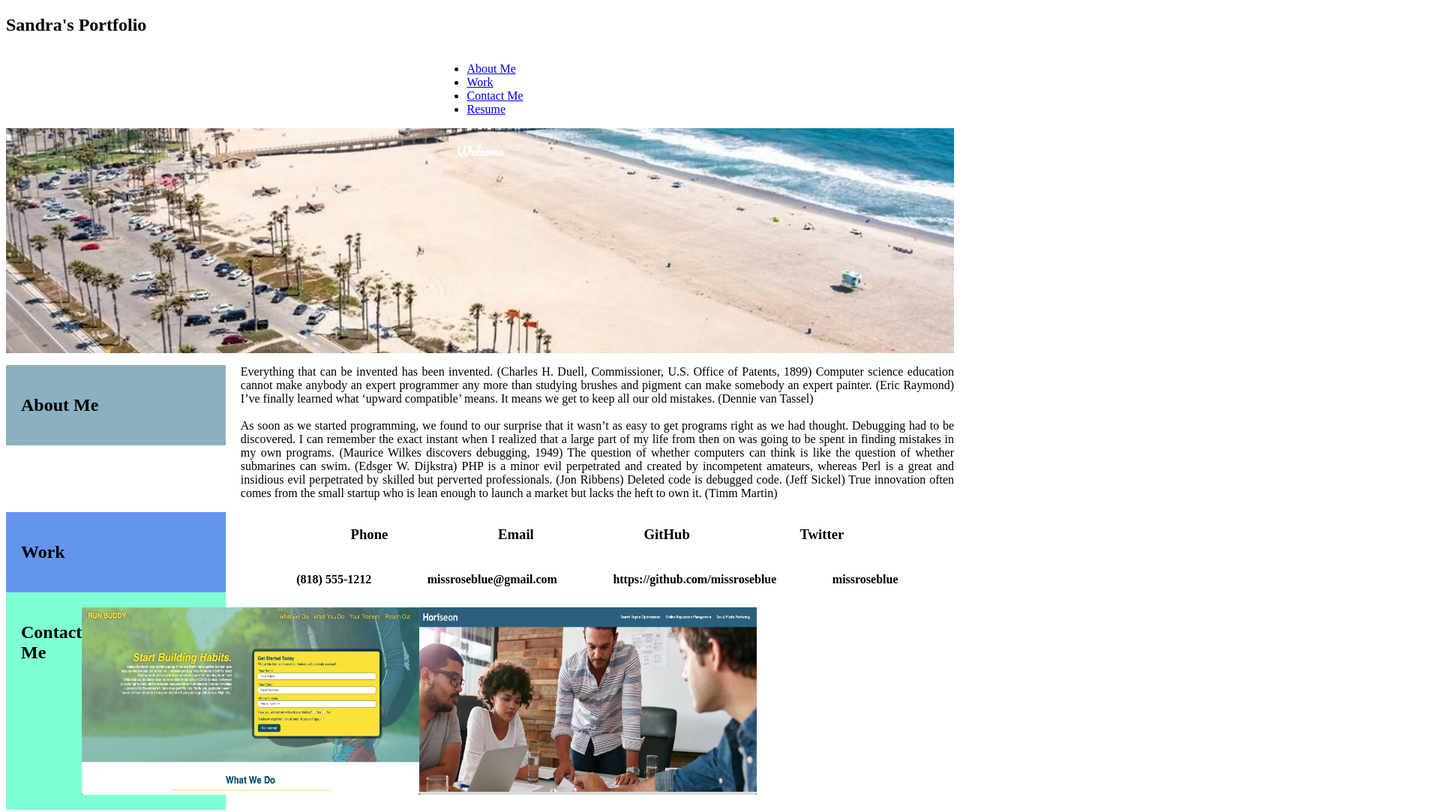
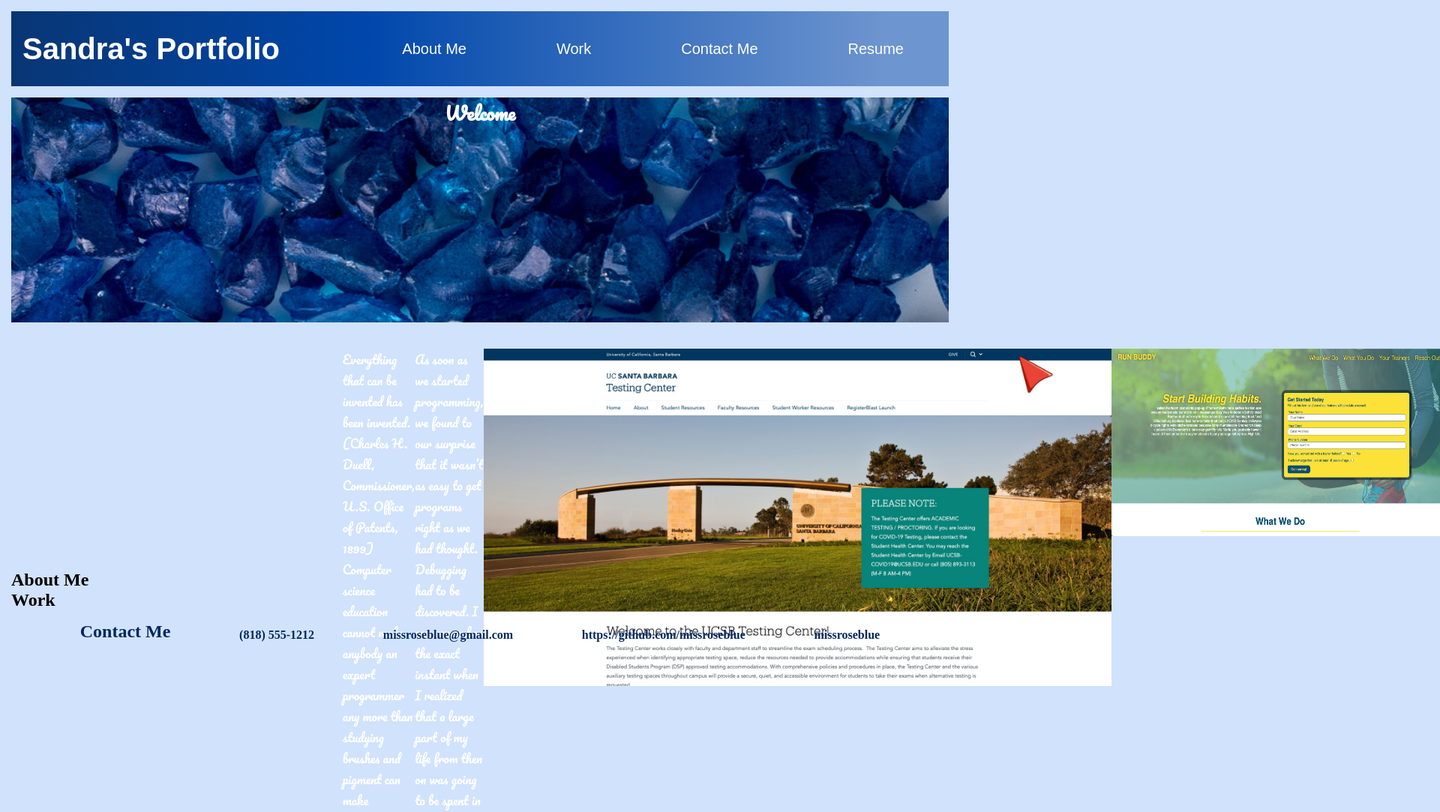
Before and after one commit to smcaceres/smcaceres.github.io, a plain HTML site: page index.html in a window 1280 px wide. Shown: the top 1083 px of the page at 75% size, 1920 px wide, since content can reach past the window. Drawn offline with Linux system fonts and the light colour scheme.

Commit message:
added grid

```diff
--- a/assets/style.css
+++ b/assets/style.css
@@ -1,91 +1,132 @@
+* {
+    box-sizing: border-box;
+    margin: 0;
+    padding: 0;
+}
+
+body {
+    background-color: #d1e2fc;
+}
+
+.container {
+    display: grid;
+    grid-template-columns: 1fr 1fr 1fr;
+    grid-gap: 15px;
+    margin: 15px;
+}
 /*Header*/
-header {
-  background-color: rgb(187, 230, 193);
-  font-family: sans-serif;
-  position: sticky;
-  top: 0;
+.header {
+    grid-column: 1/4;
+    align-items: center;
+    display: flex;
+    justify-content: space-between;
+    width: 100%;
+    height: 100px;
+    background: rgb(8,54,116);
+    background: linear-gradient(90deg, rgba(8,54,116,1) 0%, rgba(0,71,171,1) 38%, rgba(109,149,207,1) 93%);
+    color: #ffff;
 
 }
 
-.subtitle {
+h1 {
+    margin: 15px;
+    font-size: 40px;
+    font-family: Arial, Helvetica, sans-serif;
+}
+
+.hero {
     font-family: 'Pacifico', 'cursive';
-    color: black;
-    ;
+    display: flex;
+    color: #ffff;
 }
 /*Nav*/
-nav {
+
+.header nav ul {
+    list-style-type: none;
     display: flex;
     flex-direction: row;
-    justify-content: space-evenly;
-    order: 99;
+    flex-wrap: wrap;
+}
 
+nav ul li a {
+    color: #ffff;
+    font-family: Arial, Helvetica, sans-serif;
+    font-size: 20px;
+    flex-direction: row;
+    list-style: none;
+    display: inline-block;
+    text-decoration: none;
+    margin: auto 3em;
 }
 
 /*Hero*/
 .hero {
-    background-image: url(./images/2001677629409.jpg);
+    grid-column: 1/4;
+    background-image: url("./images/Colbalt6-9a.jpg");
+    background-size: cover;
+    background-attachment: fixed;
+    background-position: 80%;
     position: top;
     height: 300px;
     background-size: cover;
     background-position: center;
     display: flex;
     justify-content: center;
-
 }
 
 .hero p{
-    color: #ffff
-    ;
+    color: #ffff;
+    font-size: 75px;
+    display: flex;
+    justify-content: flex-end;
+    order: 3;
 }
 
 /*Content*/
-.about-me, .work, .contact-me {
+.content {
+    grid-column: 2/4;
+    display:flex;
+    font-family: 'Pacifico', 'cursive';
     margin-right: 20px;
     padding: 20px;
     clear: both;
     float: left;
-    display: flex;
-    justify-content: flex-start;
-    width: 20%;
-    height: 100%;
-
-}
-.about-me {
-    background: rgb(138, 176, 194);
-}
-.work {
-    background: cornflowerblue;
-}
-.contact-me {
-    background: aquamarine;
+    width: 10%;
+    height: 300px;
+    color: #ffff;
 }
 
-.top p {
-    display: flex;
-    justify-content: right;
-    text-align: justify;
+.sidebar {
+    grid-column: 1/2;
 }
 
-.about-me p {
+.about-me {
+    background-color: #082674;
+}
+
+.work {
+    background-color: #0047ab;
+}
+
+.contact-me {
+    background-color: #6d95cf;
+}
+
+.flex-item {
     display: flex;
     justify-content: flex-end;
-}
-
-.card-1, .card-2 {
-    display: flex;
+    flex-basis: 50%;
     flex-direction: row;
-    justify-content: flex-end;
-    justify-content: space-evenly;
+    color: #002861;
 
 }
 
-
-
 /*footer */
-
-.labels, .values{
+.footer {
+    grid-column: 1/4;
     display: flex;
     flex-direction: row;
     justify-content: space-evenly;
     align-items: flex-end;
+    color: #002861;
 }
--- a/index.html
+++ b/index.html
@@ -11,12 +11,10 @@
     <title>Professional Portfolio</title>
 </head>
 <body>
-    <!--Header Section-->
-    <section class="header">
+<div class="container">
+
+    <div class="header">
         <h1>Sandra's Portfolio</h1>
-
-
-        </div>
         <nav>
             <ul>
                 <li><a href="#about-me">About Me</a></li>
@@ -25,77 +23,35 @@
                 <li><a href="#Resume">Resume</a></li>
             </ul>
         </nav>
-    </section>
+    </div>
 
-    <!--Hero Section-->
-    <section class="hero">
-        <div class="subtitle">
-            <p>Welcome</p>
+    <div class="hero">
+        <h2>Welcome</h2>
+    </div>
+
+    <div class="content">
+        <p>Everything that can be invented has been invented. (Charles H. Duell, Commissioner, U.S. Office of Patents, 1899) Computer science education cannot make anybody an expert programmer any more than studying brushes and pigment can make somebody an expert painter. (Eric Raymond) I’ve finally learned what ‘upward compatible’ means. It means we get to keep all our old mistakes. (Dennie van Tassel)</p><br /> <br />
+        <p>As soon as we started programming, we found to our surprise that it wasn’t as easy to get programs right as we had thought. Debugging had to be discovered. I can remember the exact instant when I realized that a large part of my life from then on was going to be spent in finding mistakes in my own programs. (Maurice Wilkes discovers debugging, 1949) The question of whether computers can think is like the question of whether submarines can swim. (Edsger W. Dijkstra) PHP is a minor evil perpetrated and created by incompetent amateurs, whereas Perl is a great and insidious evil perpetrated by skilled but perverted professionals. (Jon Ribbens) Deleted code is debugged code. (Jeff Sickel) True innovation often comes from the small startup who is lean enough to launch a market but lacks the heft to own it. (Timm Martin)</p>
+        <img src="assets/images/2021-08-22_09-55-39.jpg" alt="UCSB Testing Center Website" width="940" height="450" />
+        <img src="assets/images/runbuddy.jpg" alt="Run Buddy website" width="450" height="250"/>
+        <img src="assets/images/horiseon.jpg" alt="Horeseon Website" width="450" height="250" />
 
 
     </div>
 
-
-    </section>
-
-    <!--Content-->
-    <section class="content">
-        <div class="about-me">
+    <div class="sidebar">
         <h2>About Me</h2>
-            </div>
-            <div class="top">
-            <p>Everything that can be invented has been invented. (Charles H. Duell, Commissioner, U.S. Office of Patents, 1899) Computer science education cannot make anybody an expert programmer any more than studying brushes and pigment can make somebody an expert painter. (Eric Raymond) I’ve finally learned what ‘upward compatible’ means. It means we get to keep all our old mistakes. (Dennie van Tassel)
-<br />
-<br />
-                As soon as we started programming, we found to our surprise that it wasn’t as easy to get programs right as we had thought. Debugging had to be discovered. I can remember the exact instant when I realized that a large part of my life from then on was going to be spent in finding mistakes in my own programs. (Maurice Wilkes discovers debugging, 1949) The question of whether computers can think is like the question of whether submarines can swim. (Edsger W. Dijkstra) PHP is a minor evil perpetrated and created by incompetent amateurs, whereas Perl is a great and insidious evil perpetrated by skilled but perverted professionals. (Jon Ribbens) Deleted code is debugged code. (Jeff Sickel) True innovation often comes from the small startup who is lean enough to launch a market but lacks the heft to own it. (Timm Martin)</p>
-       </div>
-                <div class="work">
         <h2>Work</h2>
-                    <div class="middle">
-
-        </div>
     </div>
 
-        <div class="contact-me">
-            <h2>Contact Me</h2>
-            <div class="card-1">
-                <img src="assets/images/runbuddy.jpg" alt="Run Buddy website" width="450" height="250"/>
-            </div>
-                <div class="title-1">
-
-
-
-            </div>
-            <div class="card-2">
-                <img src="assets/images/horiseon.jpg" alt="Horeseon Website" width="450" height="250" />
-
-            </div>
-                <div class="title-2">
-
-
-            </div>
-        </div>
-    </section>
-
-    <!--Footer-->
-    <section class="footer">
-        <div class="labels">
-        <h3>Phone</h3>
-        <h3>Email</h3>
-        <h3>GitHub</h3>
-        <h3>Twitter</h3>
-    </div>
-
-        <div class="values">
+    <div class="footer">
+    <h2> Contact Me</h2>
     <h4>(818) 555-1212</h4>
     <h4>missroseblue@gmail.com</h4>
     <h4>https://github.com/missroseblue</h4>
     <h4>missroseblue</h4>
     </div>
 
-
-    </section>
-
-
+</div>
 </body>
 </html>
```
Also changed, not shown: assets/images/2021-08-22_09-55-39.jpg (added), assets/images/Colbalt6-9a.jpg (added). Lines whose indentation alone changed are shown as unchanged.
